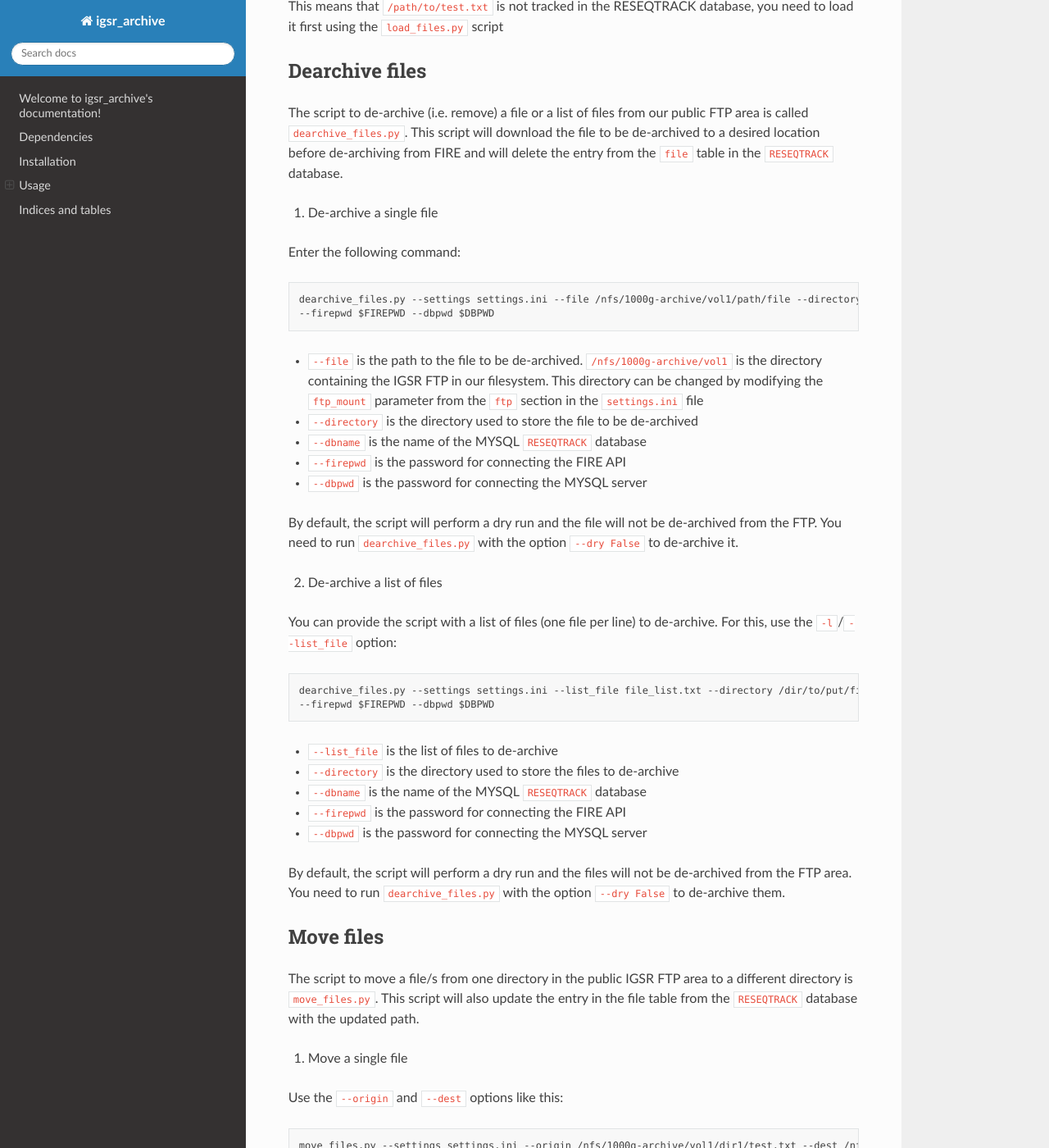
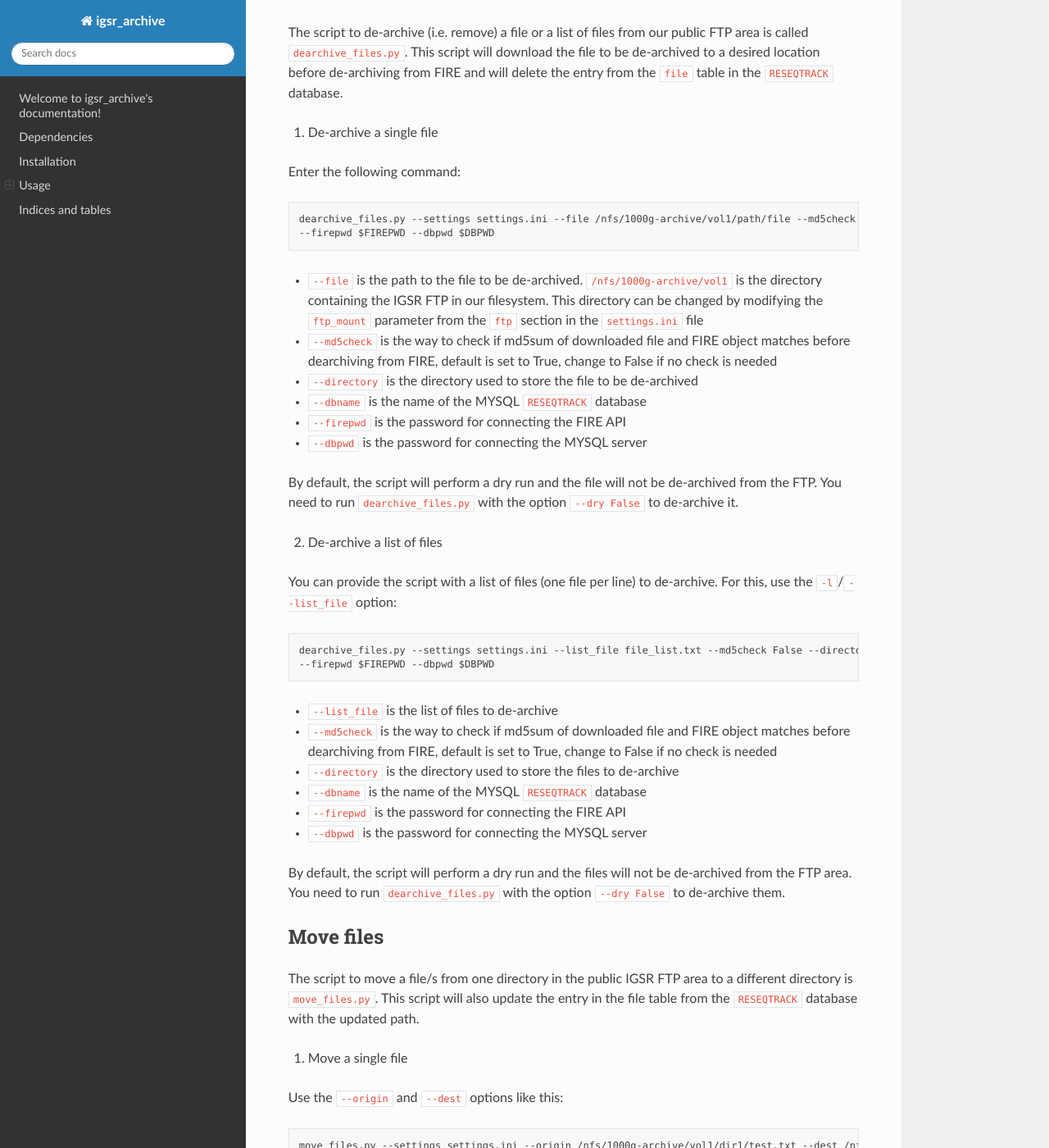
Before and after one commit to igsr/igsr_archive, a Sphinx documentation site: the page built from docs/index.rst, in a window 1280 px wide and 1400 px high, scrolled down 6142 px. Shown: the whole window at 82% size. Built offline with Sphinx 7.4.7 and the Read the Docs theme 2.0.0, drawn with Linux system fonts in a browser that asks for light colours; some of the changed text lies outside the part shown.

Commit message:
Updating the dearchiving docs

```diff
--- a/docs/index.rst
+++ b/docs/index.rst
@@ -252,11 +250,12 @@ delete the entry from the ``file`` table in the ``RESEQTRACK`` database.
 
 Enter the following command::
 
- dearchive_files.py --settings settings.ini --file /nfs/1000g-archive/vol1/path/file --directory /dir/to/put/file --dbname $DBNAME \
+ dearchive_files.py --settings settings.ini --file /nfs/1000g-archive/vol1/path/file --md5check False --directory /dir/to/put/file --dbname $DBNAME \
  --firepwd $FIREPWD --dbpwd $DBPWD
 
 - ``--file`` is the path to the file to be de-archived. ``/nfs/1000g-archive/vol1`` is the directory containing the IGSR FTP in our filesystem.
   This directory can be changed by modifying the ``ftp_mount`` parameter from the ``ftp`` section in the ``settings.ini`` file
+- ``--md5check`` is the way to check if md5sum of downloaded file and FIRE object matches before dearchiving from FIRE, default is set to True, change to False if no check is needed
 - ``--directory`` is the directory used to store the file to be de-archived
 - ``--dbname`` is the name of the MYSQL ``RESEQTRACK`` database
 - ``--firepwd`` is the password for connecting the FIRE API
@@ -270,10 +269,11 @@ By default, the script will perform a dry run and the file will not be de-archiv
 You can provide the script with a list of files (one file per line) to de-archive. For this, use the
 ``-l``/``--list_file`` option::
 
- dearchive_files.py --settings settings.ini --list_file file_list.txt --directory /dir/to/put/file --dbname $DBNAME \
+ dearchive_files.py --settings settings.ini --list_file file_list.txt --md5check False --directory /dir/to/put/file --dbname $DBNAME \
  --firepwd $FIREPWD --dbpwd $DBPWD
 
 - ``--list_file`` is the list of files to de-archive
+- ``--md5check`` is the way to check if md5sum of downloaded file and FIRE object matches before dearchiving from FIRE, default is set to True, change to False if no check is needed
 - ``--directory`` is the directory used to store the files to de-archive
 - ``--dbname`` is the name of the MYSQL ``RESEQTRACK`` database
 - ``--firepwd`` is the password for connecting the FIRE API
```
Also changed, not shown: other parts of docs/index.rst (+2 -4 lines).
